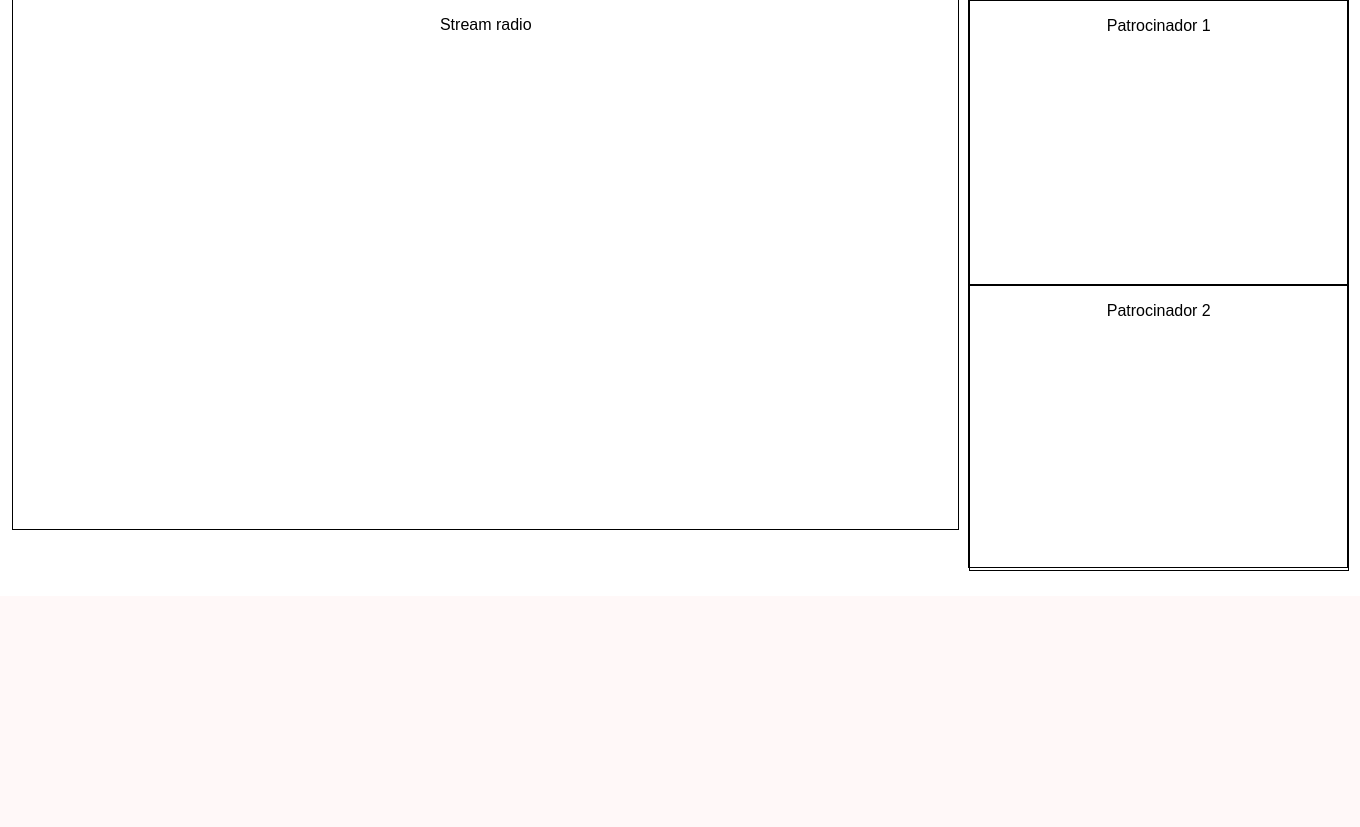
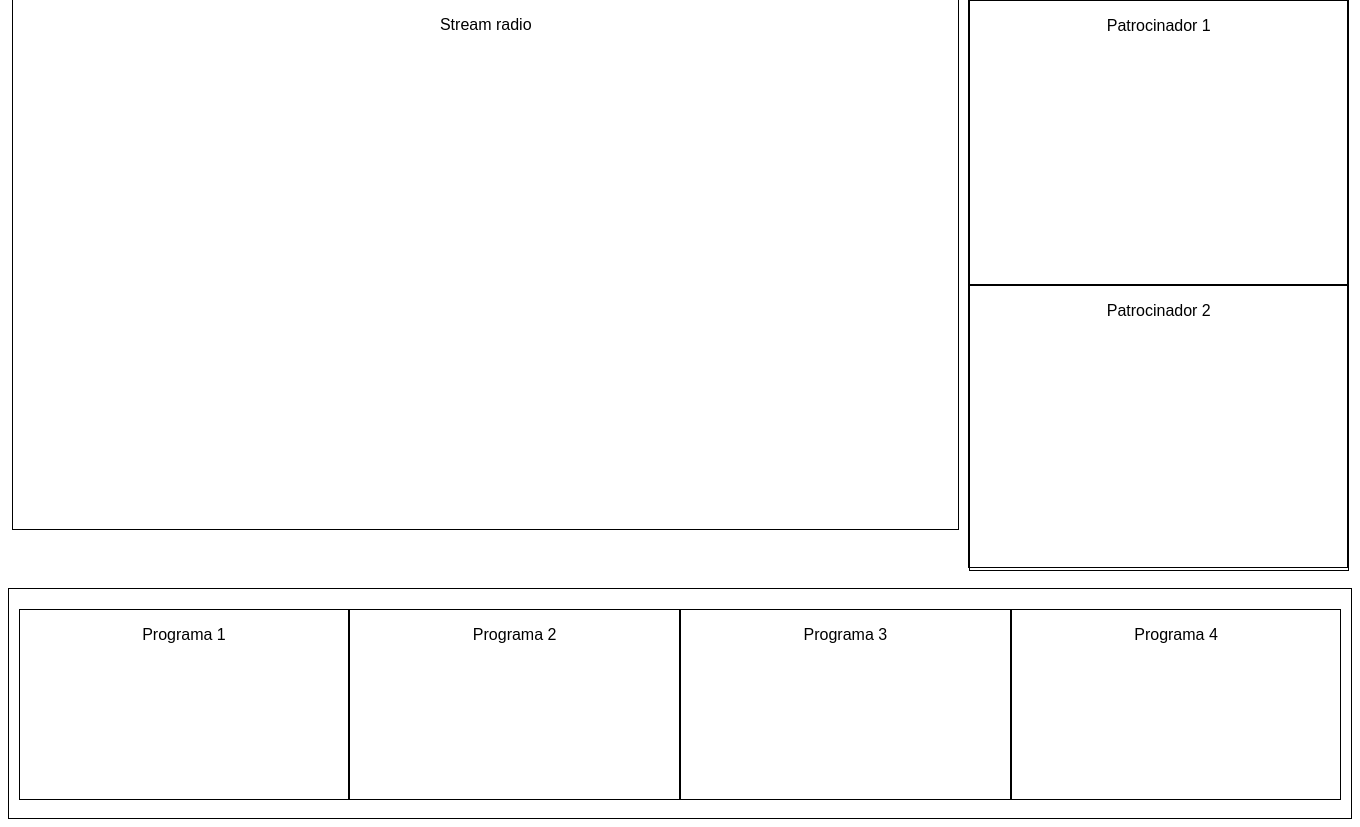
Before and after one commit to GEFR00/generacion_retro, a PHP site: page /inicio.html in a window 1360 px wide. Shown: the part 274-1101 px from the top of the page. Before the commit the page ends 845 px from the top, so only its background shows below. Run offline with PHP 8.4, Linux system fonts and the light colour scheme.

Commit message:
bloque con los programas de la radio

```diff
--- a/Proyecto GR/css/style.css
+++ b/Proyecto GR/css/style.css
@@ -92,4 +92,24 @@ a {
   width: 10cm;
 }
 
+#bloque_final {
+  text-align: center;
+  border: 1px black solid;
+}
+
+.programas_radio {
+  margin: 20px;
+  height: 5cm;
+  width: 35cm;
+  margin-left: auto;
+  margin-right: auto;
+  display: flex;
+}
+
+#program_1, #program_2, #program_3, #program_4 {
+  border: 1px black solid;
+  height: 5cm;
+  width: 8.8cm;
+}
+
 /*# sourceMappingURL=style.css.map */
--- a/Proyecto GR/inicio.html
+++ b/Proyecto GR/inicio.html
@@ -12,7 +12,6 @@
     <!--inicio de página-->
     <div id="banner">
         <img id="logo_banner" src="Generacion Retro_LogoPrototipo.png" alt="logo_GR">
-        <!--dudas con este div: **probar otra vez sin div** -->
         <div id="ban_log">
             <ul id="seccion_loggeo">
                 <li>
@@ -60,9 +59,26 @@
         </div>
     </div>
     <!--fin de página-->
-    <div id="programas_radio" >
+    <div id="bloque_final">
+        <div class="programas_radio" >
+                <div id="program_1">
+                    <p>Programa 1</p>
+                </div>
+                <div id="program_2">
+                    <p>Programa 2</p>
+                </div>
+                <div id="program_3">
+                    <p>Programa 3</p>
+                </div>
+                <div id="program_4">
+                    <p>Programa 4</p>
+                </div>
+        </div>
+        <div id="apps_ban_fin">
 
+        </div>
     </div>
+
 
 </body>
 </html>
--- a/Proyecto GR/scss/style.scss
+++ b/Proyecto GR/scss/style.scss
@@ -107,3 +107,24 @@ a {
     height: 7.5cm;
     width: 10cm;
 }
+
+#bloque_final {
+    text-align:center;
+    border: 1px black solid;
+
+}
+
+.programas_radio {
+    margin: 20px;
+    height: 5cm;
+    width: 35cm;
+    margin-left: auto;
+    margin-right: auto;
+    display: flex;
+}
+
+#program_1, #program_2, #program_3, #program_4 {
+    border: 1px black solid;
+    height: 5cm;
+    width: 8.8cm;
+}
```
Also changed, not shown: 1 other file.
